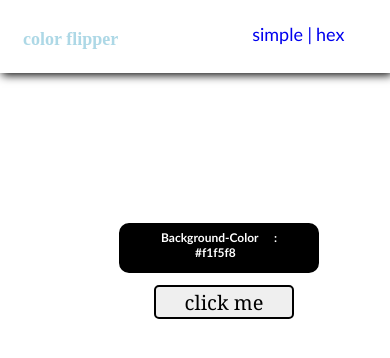
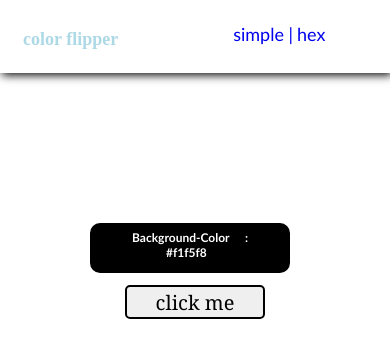
Before and after one commit to shishupaltech/javascriptProject, a plain HTML site: page index.html in a window 390 px wide. Drawn offline with Linux system fonts and the light colour scheme.

Commit message:
complete error

```diff
--- a/style.css
+++ b/style.css
@@ -80,14 +80,14 @@
         padding-top:6px;
     }
      .nav-center .nav-links{
-        margin-left:109px ;
+        margin-left:90px ;
     }
     .nav-center .nav-links  li{
         margin-top: 23px;
     }
     .container{
 
-        margin: 150px 119px;
+        margin: 150px 90px;
         font-size: 12px;
     }
     .colorm{
```
